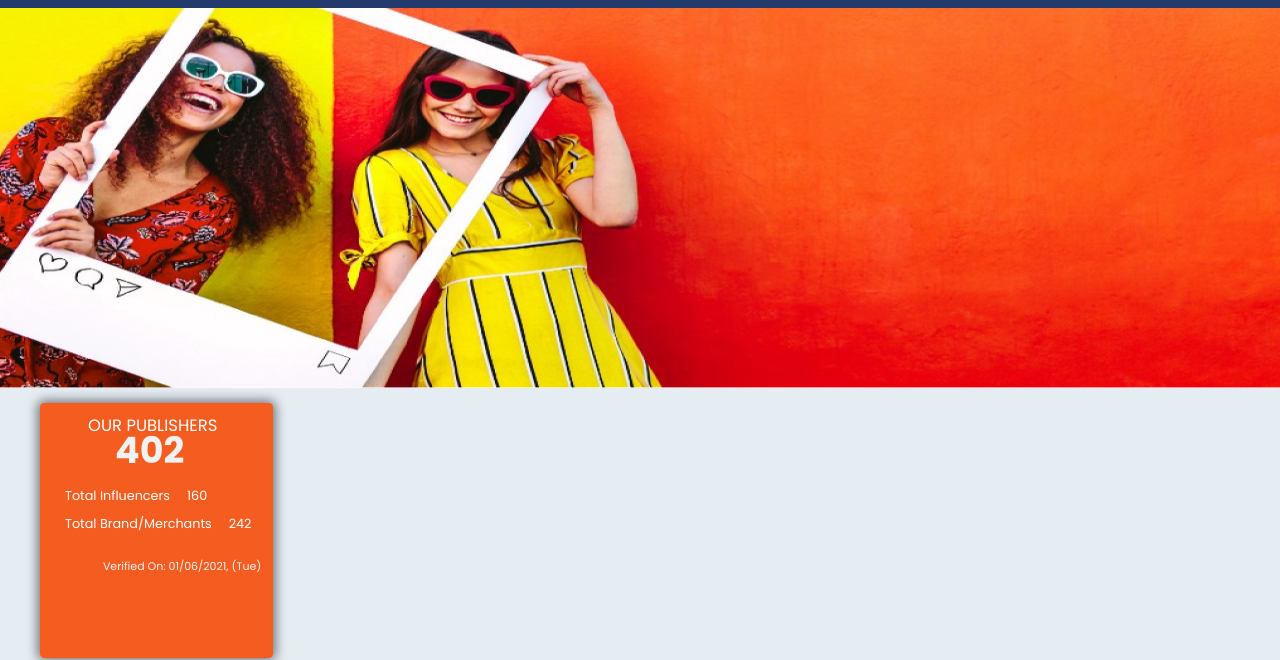
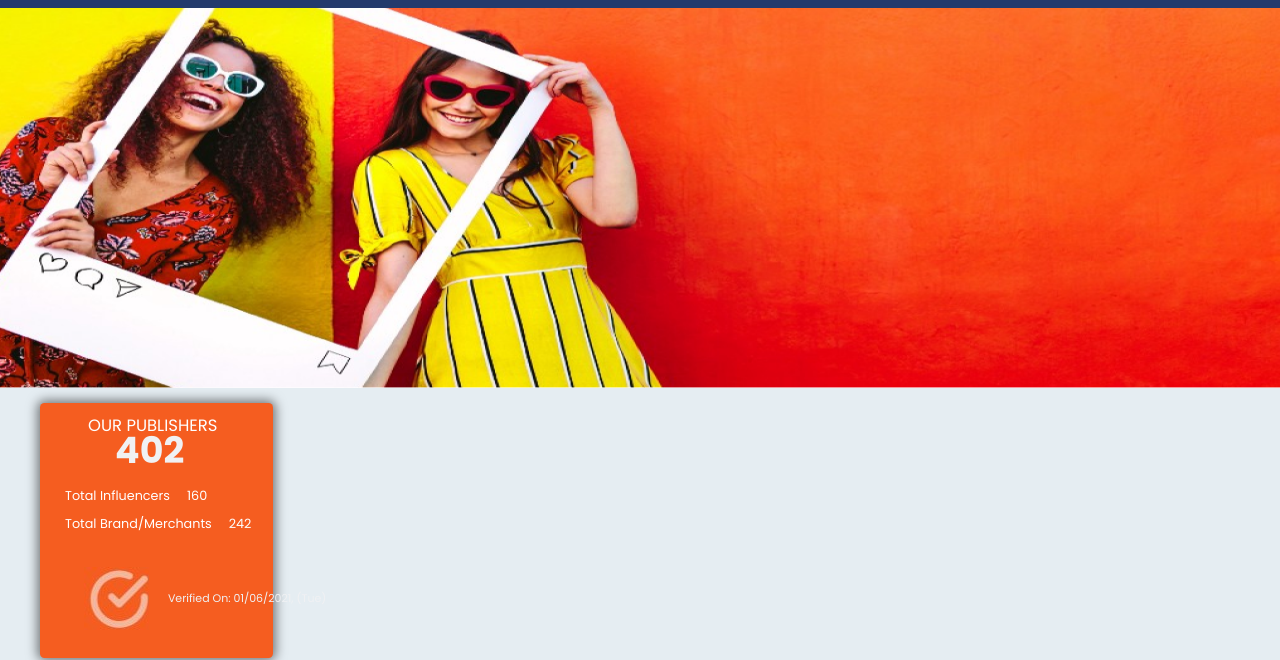
Before and after one commit to shivamgupta6588/Ad-dekho, a plain HTML site: page index.html in a window 1280 px wide. Shown: the part 107-767 px from the top of the page. Drawn offline with nearby package versions, Linux system fonts and the light colour scheme.

```diff
--- a/index.html
+++ b/index.html
@@ -73,7 +73,7 @@
             <p id = "num"> 402 </p>
             <p id = "influencers"> Total Influencers &nbsp; &nbsp; 160</p>
             <p id = "brands"> Total Brand/Merchants &nbsp; &nbsp; 242</p>
-            <p id = "date"> <img src = "./images/verify.jpg" style="height: 12px; width: 12px;"> Verified On: 01/06/2021, (Tue) </p>
+            <p id = "date"> <img src = "./images/verify.jpg" > Verified On: 01/06/2021, (Tue) </p>
         </div>
 
         <div class = "box2" >
```
